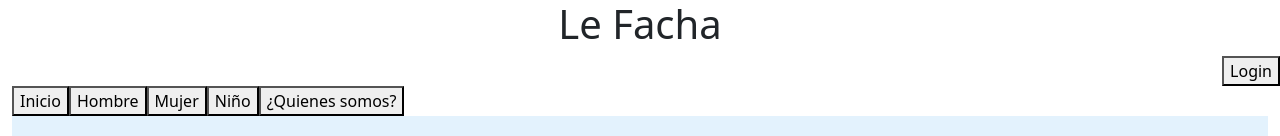
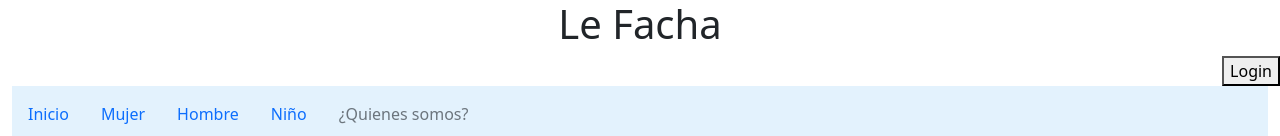
Before and after one commit to Nauhe/VentaRopa, an Angular app in the folder ventaRopa/: page / in a window 1280 px wide. Shown: the top 136 px of the page. Built offline with nearby package versions, Linux system fonts and the light colour scheme.

Commit message:
quitar nav

```diff
--- a/ventaRopa/src/app/menu/menu.component.html
+++ b/ventaRopa/src/app/menu/menu.component.html
@@ -1,10 +1,4 @@
-<nav>
-    <button class="colorBoton"> Inicio </button>
-    <button class="colorBoton"> Hombre </button>
-    <button class="colorBoton"> Mujer </button>
-    <button class="colorBoton"> Niño </button>
-    <button class="colorBoton"> ¿Quienes somos? </button>
-  </nav>
+
 
   <nav class="navbar navbar-light" style="background-color: #e3f2fd;">
     <ul class="nav justify-content-center">
```
